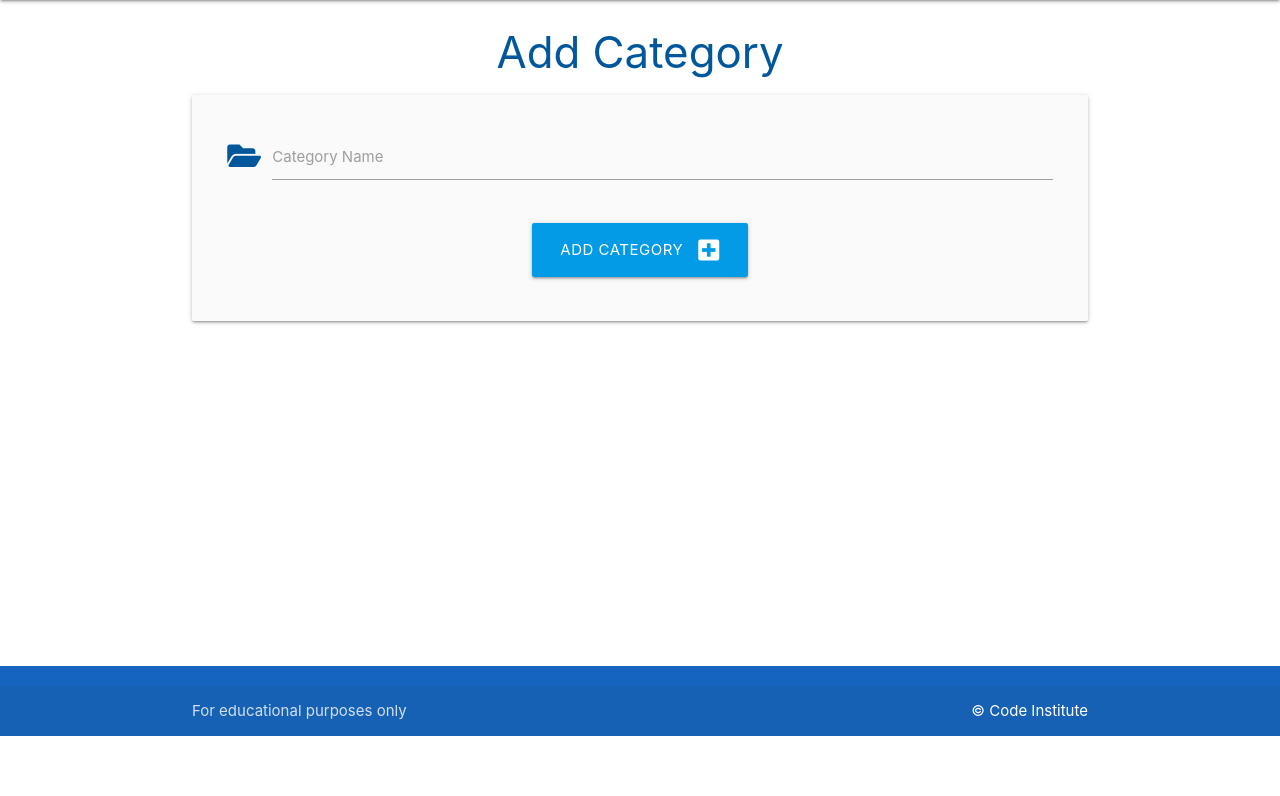
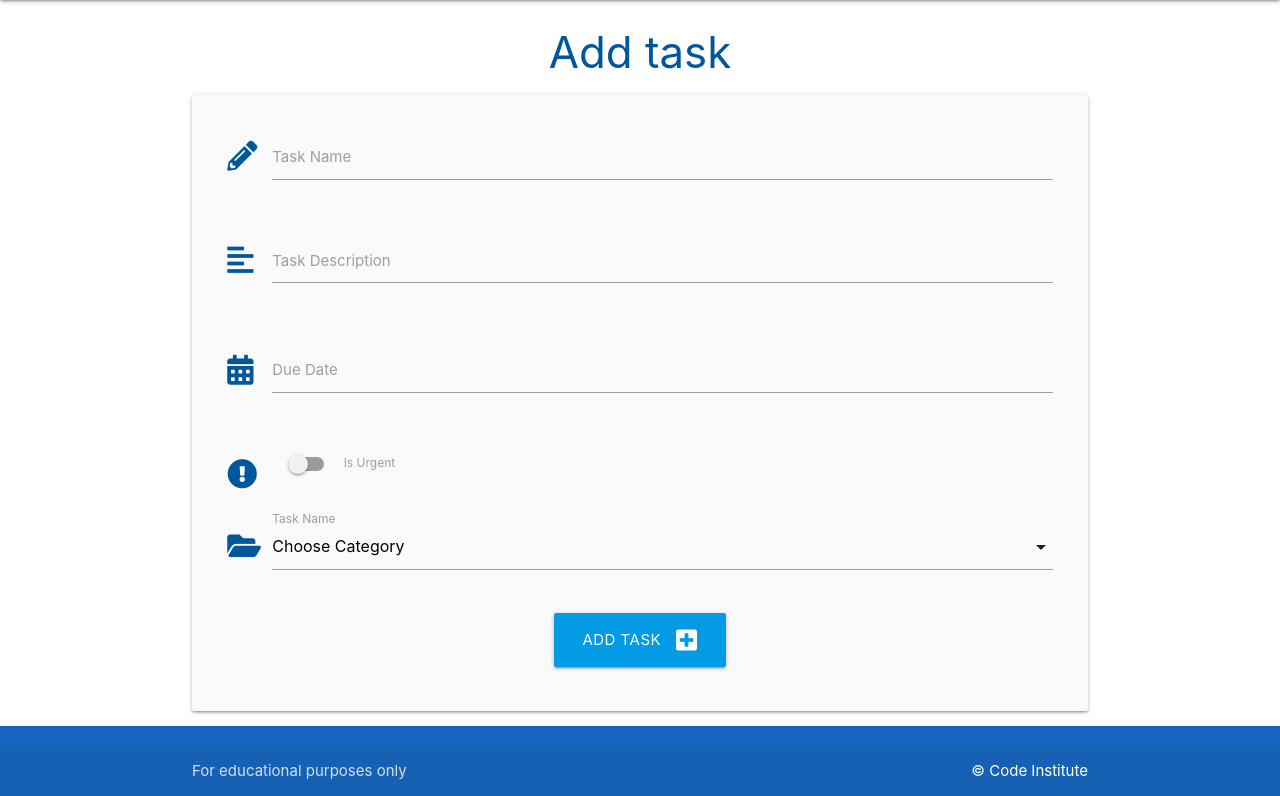
Before and after one commit to jonnlai/task-manager, a Flask app: page /add_task in a window 1280 px wide. Shown: the part 64-860 px from the top of the page. Before the commit the page ends 800 px from the top, so only its background shows below. Run offline with Flask 2, Linux system fonts and the light colour scheme; data that the repository does not hold is empty.

Commit message:
add more information about tasks

```diff
--- a/taskmanager/routes.py
+++ b/taskmanager/routes.py
@@ -55,5 +55,5 @@ def add_task():
                 )
         db.session.add(task)
         db.session.commit()
-        return redirect(url_for("categories"))
-    return render_template("add_category.html")
+        return redirect(url_for("home"))
+    return render_template("add_task.html", categories=categories)
--- a/taskmanager/static/js/script.js
+++ b/taskmanager/static/js/script.js
@@ -1,4 +1,16 @@
 document.addEventListener('DOMContentLoaded', function() {
     let sidenav = document.querySelectorAll('.sidenav');
     M.Sidenav.init(sidenav);
+
+    // datepicker initialization
+    let datepicker = document.querySelectorAll('.datepicker');
+    M.Datepicker.init(datepicker, {
+      format: "dd mmmm, yyyy",
+      i18n: {done: "Select"}
+    });
+
+      // select initialization
+      let selects = document.querySelectorAll('select');
+      M.FormSelect.init(selects);
+
   });
--- a/taskmanager/templates/add_task.html
+++ b/taskmanager/templates/add_task.html
@@ -8,7 +8,7 @@
         <!-- task name -->
         <div class="row">
             <div class="input-field col s12">
-                <i class="fas fa-folder-open prefix light-blue-text text-darken-4"></i>
+                <i class="fas fa-pencil-alt prefix light-blue-text text-darken-4"></i>
                 <input id="task_name" name="task_name" minlength="3" maxlength="25" type="text" class="validate" required>
                 <label for="task_name">Task Name</label>
             </div>
@@ -16,11 +16,46 @@
         <!-- task description -->
         <div class="row">
             <div class="input-field col s12">
-                <i class="fas fa-folder-open prefix light-blue-text text-darken-4"></i>
-                <textarea id="task_description" name="task_description" minlength="50" maxlength="200" type="text" class="validate" required></textarea>
+                <i class="fas fa-align-left prefix light-blue-text text-darken-4"></i>
+                <textarea id="task_description" name="task_description" minlength="5" maxlength="200" type="text" class="materialize-textarea validate" required></textarea>
                 <label for="task_description">Task Description</label>
             </div>
         </div>
+        <!-- due date -->
+        <div class="row">
+            <div class="input-field col s12">
+                <i class="fas fa-calendar-alt prefix light-blue-text text-darken-4"></i>
+                <input id="due_date" name="due_date" type="text" class="datepicker validate" required>
+                <label for="due_date">Due Date</label>
+            </div>
+        </div>
+        <!-- is_urgent -->
+        <div class="row">
+            <div class="input-field col s12">
+                <div class="switch">
+                    <i class="fas fa-exclamation-circle prefix light-blue-text text-darken-4"></i>
+                    <label for="is_urgent">
+                        <input id="is_urgent" name="is_urgent" type="checkbox">
+                        <span class="lever"></span>
+                        Is Urgent
+                    </label>
+                </div>
+            </div>
+        </div>
+        <!-- category_id -->
+        <div class="row">
+            <div class="input-field col s12">
+                <i class="fas fa-folder-open prefix light-blue-text text-darken-4"></i>
+                <select name="category_id" id="category_id" class="validate" required>
+                    <option value="" disabled selected>Choose Category</option>
+                    {% for category in categories %}
+                        <option value="{{ category.id }}">{{ category.category_name }}</option>
+                    {% endfor %}
+                </select>
+                <label for="category_id">Task Name</label>
+            </div>
+        </div>
+
         <!-- submit button -->
         <div class="row">
             <div class="col s12 center-align">
```
